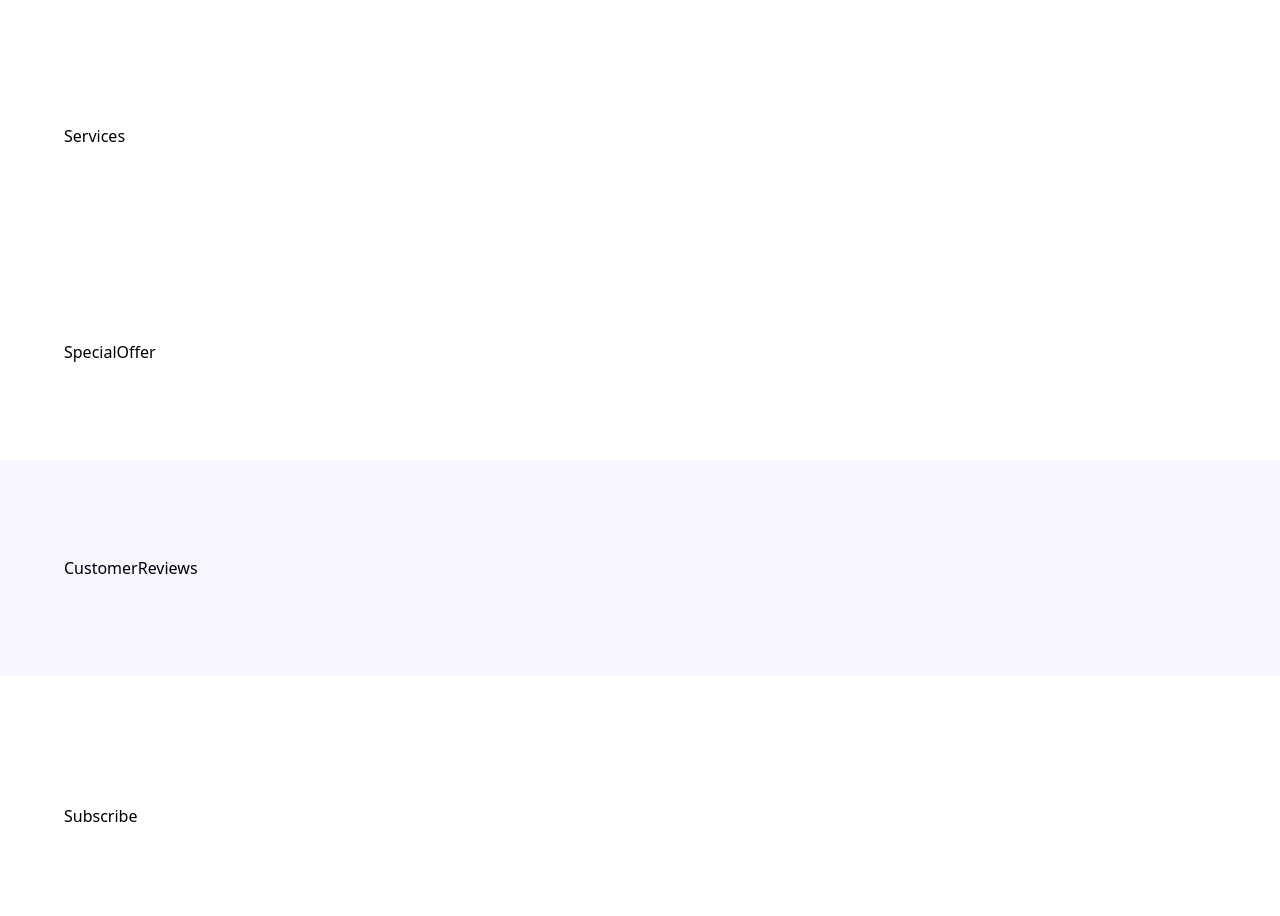
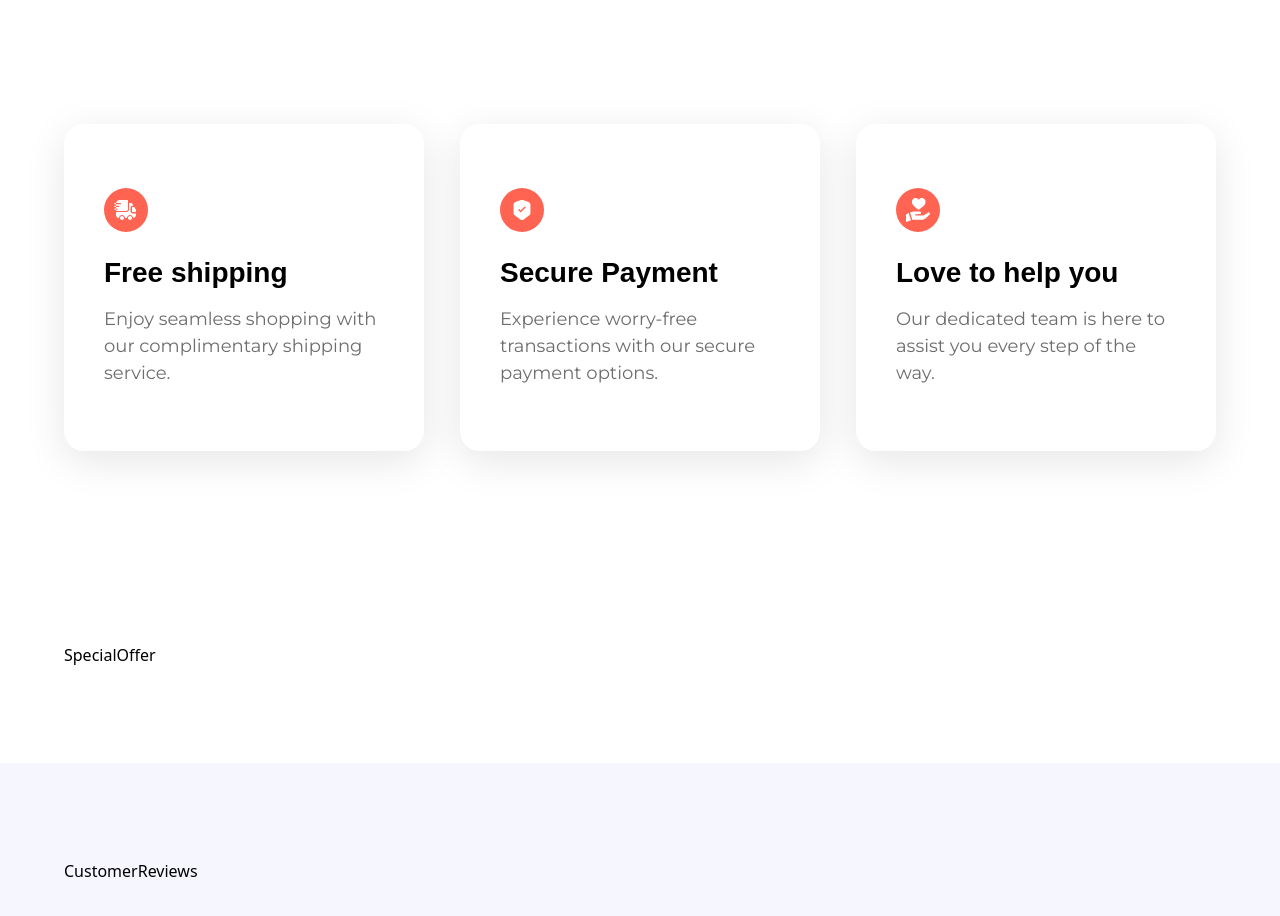
Before and after one commit to tamathecxder/nike-landing-page, a React (Vite) app: page / in a window 1280 px wide. Shown: the part 2380-3296 px from the top of the page. Built offline with nearby package versions, Linux system fonts and the light colour scheme; a web font is replaced by a local one.

Commit message:
finish styling the Service section

```diff
--- a/src/sections/Services.jsx
+++ b/src/sections/Services.jsx
@@ -1,7 +1,17 @@
+import ServiceCard from "../components/ServiceCard";
+import { services } from "../constants";
+
 const Services = () => {
   return (
-    <div>Services</div>
-  )
-}
+    <section
+      id="services"
+      className="max-container flex justify-center flex-wrap gap-9"
+    >
+      {services.map((service) => (
+        <ServiceCard key={service.label} {...service} />
+      ))}
+    </section>
+  );
+};
 
-export default Services
+export default Services;
```
